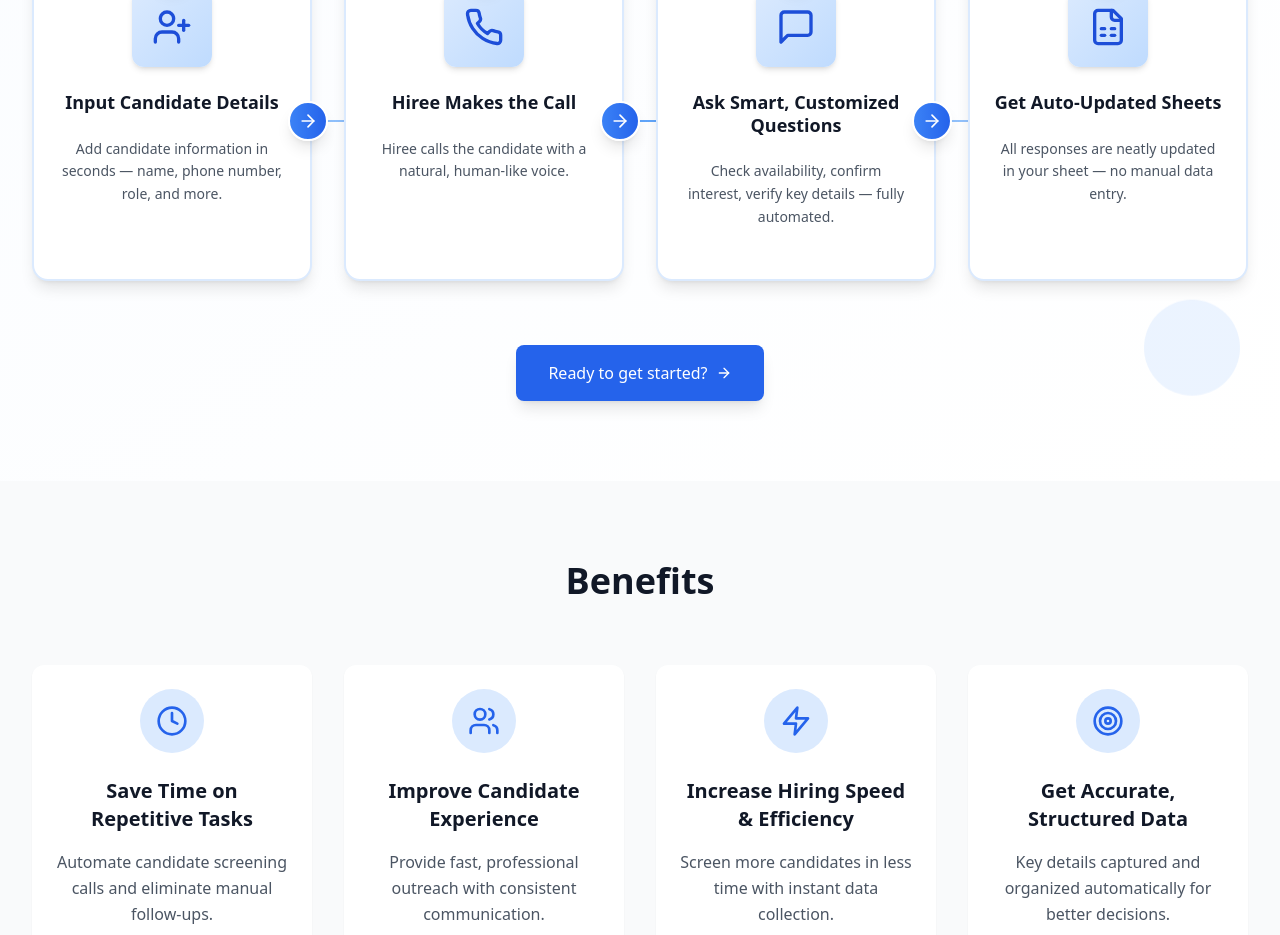
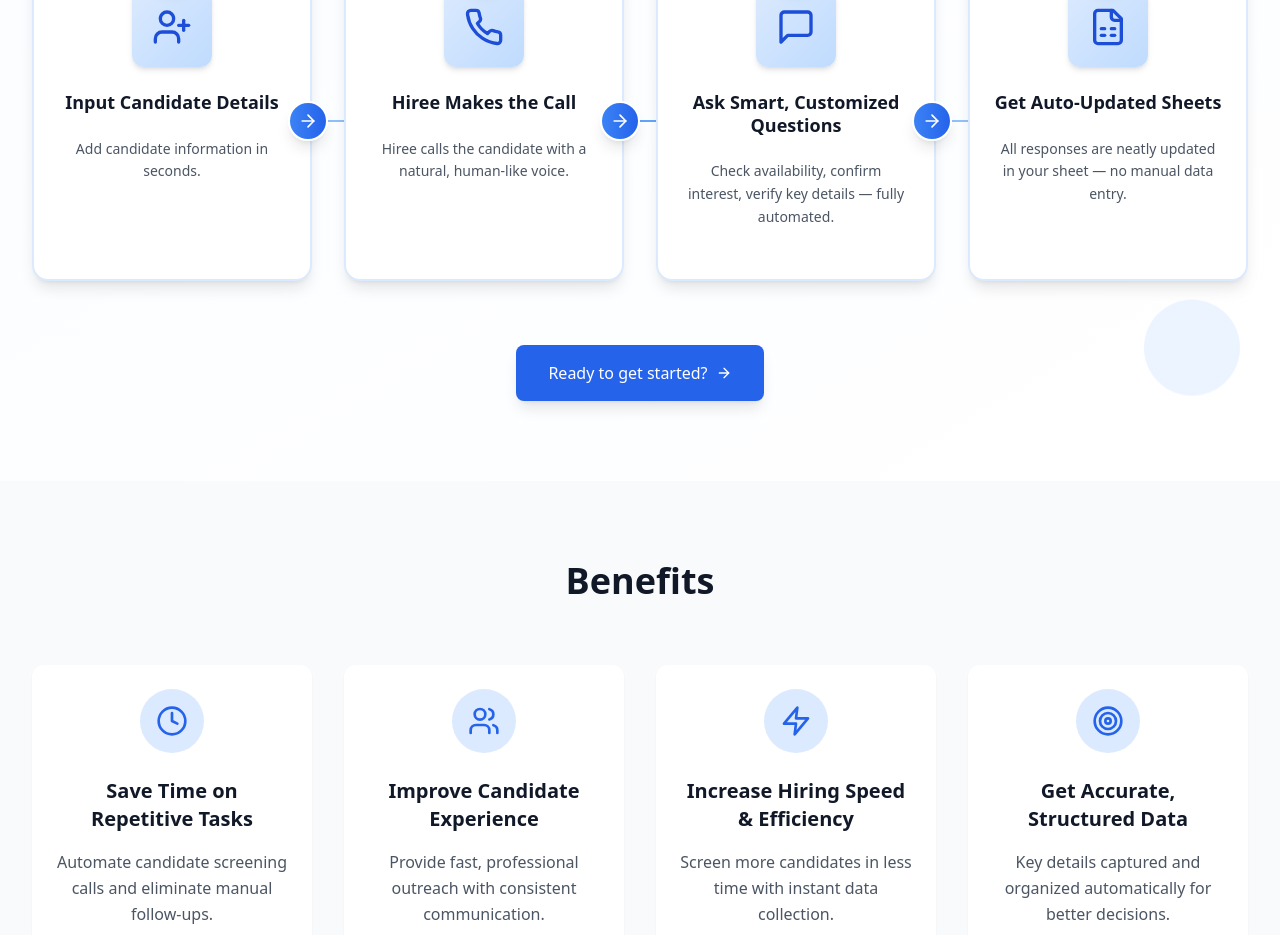
Before and after one commit to akshaypanigrahi89/hiree, a React (Vite) app: page / in a window 1280 px wide. Shown: the part 940-1875 px from the top of the page. Built offline with nearby package versions, Linux system fonts and the light colour scheme.

Commit message:
Updated HowItWorks.tsx

```diff
--- a/src/components/HowItWorks.tsx
+++ b/src/components/HowItWorks.tsx
@@ -7,7 +7,7 @@ export default function HowItWorks() {
       icon: UserPlus,
       step: "01",
       title: "Input Candidate Details",
-      description: "Add candidate information in seconds — name, phone number, role, and more."
+      description: "Add candidate information in seconds."
     },
     {
       icon: Phone,
```
